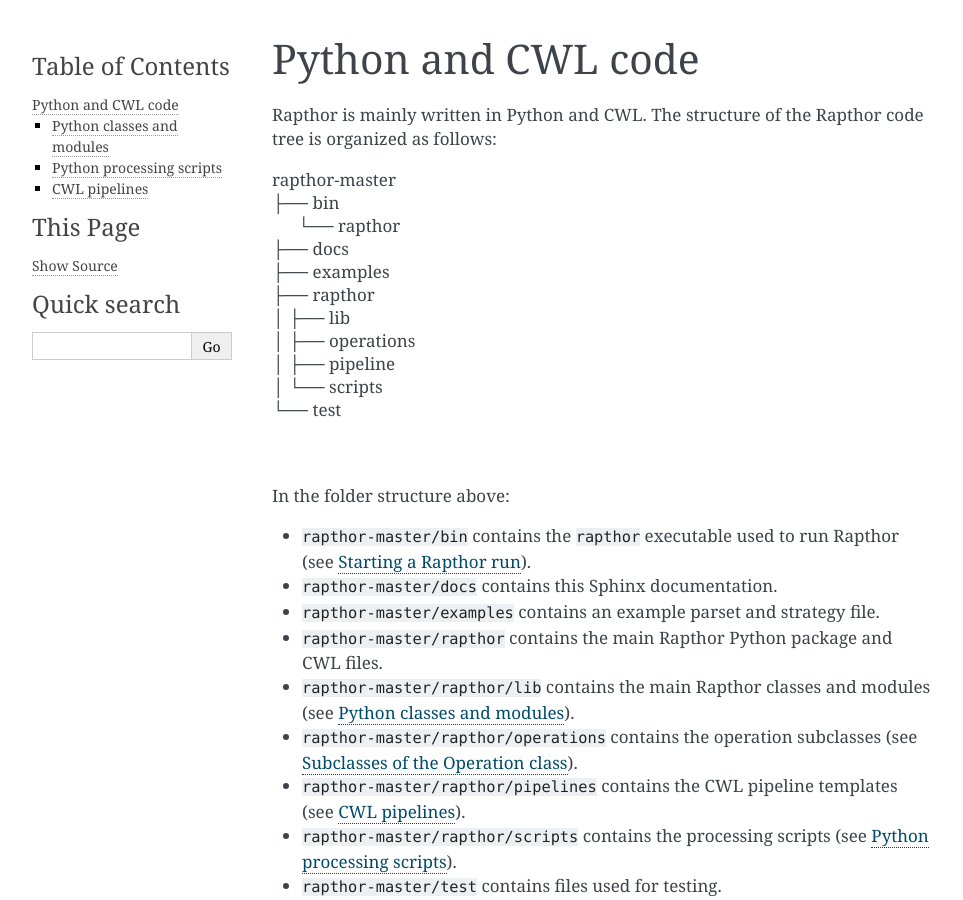
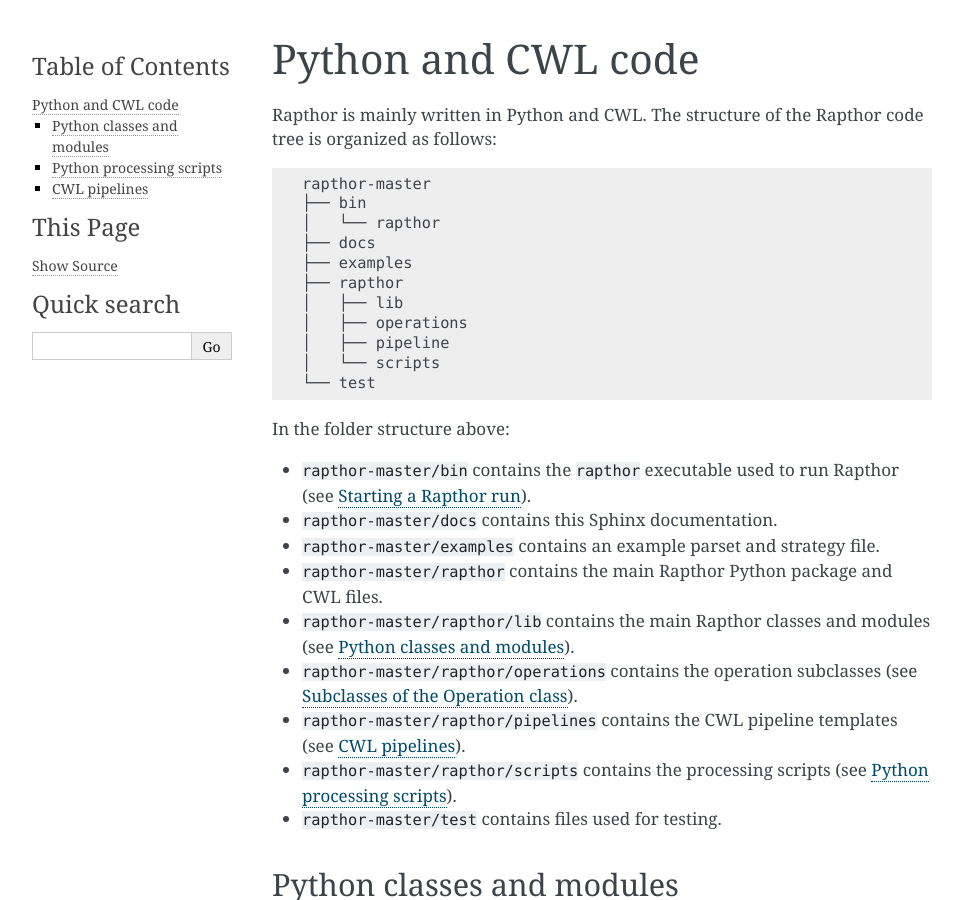
Before and after one commit to darafferty/rapthor, a Sphinx documentation site: the page built from docs/source/code.rst, in a window 1280 px wide and 900 px high. Shown: the whole window, without its empty margins (148-1111 px from the left). Built offline with Sphinx 7.4.7, drawn with Linux system fonts in a browser that asks for light colours.

```diff
--- a/docs/source/code.rst
+++ b/docs/source/code.rst
@@ -3,21 +3,19 @@
 Python and CWL code
 ===================
 
-Rapthor is mainly written in Python and CWL. The structure of the Rapthor code tree is organized as follows:
+Rapthor is mainly written in Python and CWL. The structure of the Rapthor code tree is organized as follows::
 
-| rapthor-master
-| ├── bin
-|     └── rapthor
-| ├── docs
-| ├── examples
-| ├── rapthor
-| │   ├── lib
-| │   ├── operations
-| │   ├── pipeline
-| │   └── scripts
-| └── test
-|
-|
+   rapthor-master
+   ├── bin
+   │   └── rapthor
+   ├── docs
+   ├── examples
+   ├── rapthor
+   │   ├── lib
+   │   ├── operations
+   │   ├── pipeline
+   │   └── scripts
+   └── test
 
 In the folder structure above:
 
```
